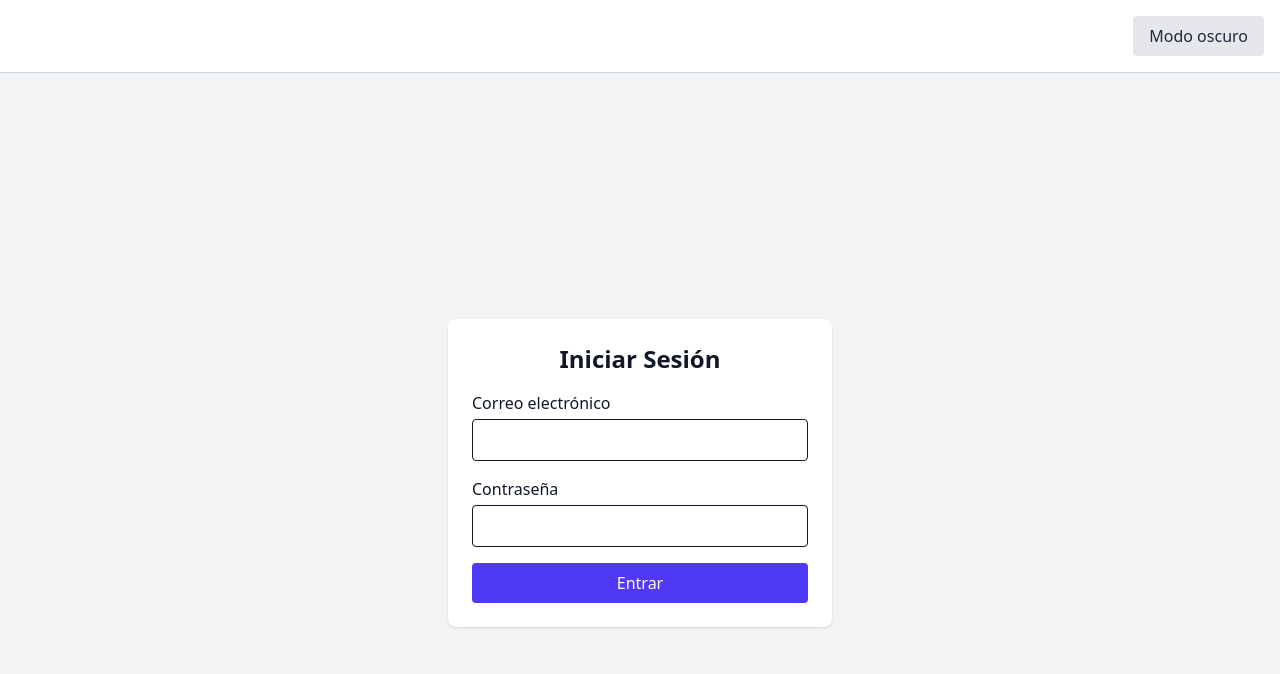
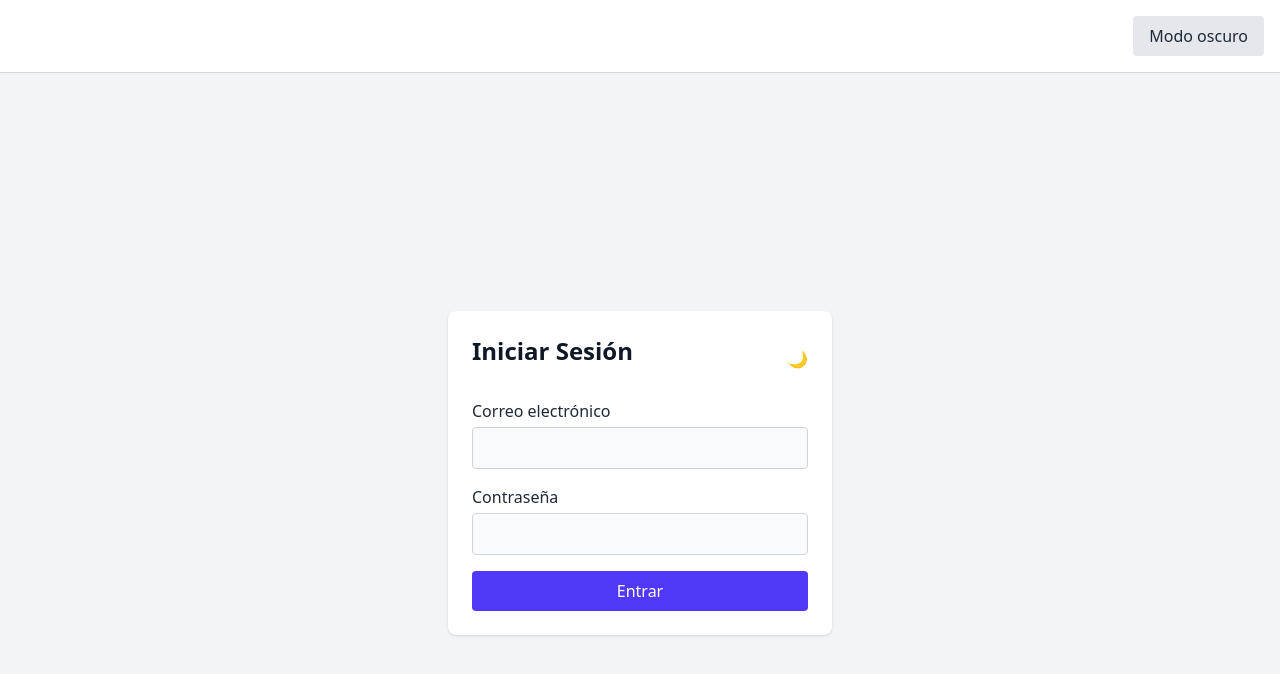
Before and after one commit to iLegalJm/agenda-front, a React (Vite) app: page /login in a window 1280 px wide. Shown: the top 674 px of the page. Built offline with nearby package versions, Linux system fonts and the light colour scheme.

Commit message:
feat: agregar soporte para tema oscuro y mejorar estilos en la página de Login

```diff
--- a/src/pages/Login.tsx
+++ b/src/pages/Login.tsx
@@ -1,3 +1,4 @@
+import { useTheme } from '../context/ThemeContext'
 import { useForm } from 'react-hook-form';
 import { zodResolver } from '@hookform/resolvers/zod';
 import * as z from 'zod';
@@ -10,6 +11,7 @@ const schema = z.object({
 type FormData = z.infer<typeof schema>;
 
 export default function Login() {
+    const { theme, toggleTheme } = useTheme();
 
     const { register, handleSubmit, formState: { errors } } = useForm<FormData>({
         resolver: zodResolver(schema)
@@ -35,31 +37,57 @@ export default function Login() {
     // };
 
     return (
-        <div className="min-h-screen flex items-center justify-center bg-gray-100">
-            <div className="w-full max-w-sm bg-white rounded-lg shadow p-6">
-                <h1 className="text-2xl font-bold mb-4 text-center">Iniciar Sesión</h1>
+        <div className="min-h-screen flex items-center justify-center bg-gray-100 dark:bg-gray-900">
+            <div className="w-full max-w-sm bg-white dark:bg-gray-800 rounded-lg shadow p-6">
+                {/* Cabecera con botón de tema */}
+                <div className="flex justify-between items-center mb-4">
+                    <h1 className="text-2xl font-bold mb-4 text-center text-gray-900 dark:text-gray-100">
+                        Iniciar Sesión
+                    </h1>
+                    <button
+                        onClick={toggleTheme}
+                        className="ml-2 text-gray-600 dark:text-gray-300 hover:text-gray-900 dark:hover:text-white"
+                        title={`Cambiar a modo ${theme === 'light' ? 'oscuro' : 'claro'}`}
+                    >
+                        {theme === 'light' ? '🌙' : '☀️'}
+                    </button>
+                </div>
+
                 <form onSubmit={handleSubmit(fakeLogin)} className="space-y-4">
+                    {/* Email */}
                     <div>
-                        <label className="block mb-1 font-medium">Correo electrónico</label>
+                        <label className="block mb-1 font-medium text-gray-800 dark:text-gray-200">
+                            Correo electrónico
+                        </label>
                         <input
                             type="email"
                             {...register('email')}
-                            className="w-full border rounded p-2"
+                            className="w-full border rounded p-2 bg-gray-50 dark:bg-gray-700 border-gray-300 dark:border-gray-600 text-gray-900 dark:text-gray-100"
                         />
-                        {errors.email && <p className="text-red-500 text-sm">{errors.email.message}</p>}
+                        {errors.email && (
+                            <p className="text-red-500 text-sm">{errors.email.message}</p>
+                        )}
                     </div>
+
+                    {/* Contraseña */}
                     <div>
-                        <label className="block mb-1 font-medium">Contraseña</label>
+                        <label className="block mb-1 font-medium text-gray-800 dark:text-gray-200">
+                            Contraseña
+                        </label>
                         <input
                             type="password"
                             {...register('password')}
-                            className="w-full border rounded p-2"
+                            className="w-full border rounded p-2 bg-gray-50 dark:bg-gray-700 border-gray-300 dark:border-gray-600 text-gray-900 dark:text-gray-100"
                         />
-                        {errors.password && <p className="text-red-500 text-sm">{errors.password.message}</p>}
+                        {errors.password && (
+                            <p className="text-red-500 text-sm">{errors.password.message}</p>
+                        )}
                     </div>
+
+                    {/* Botón */}
                     <button
                         type="submit"
-                        className="w-full bg-indigo-600 text-white py-2 rounded hover:bg-indigo-700 transition-colors"
+                        className="w-full bg-indigo-600 hover:bg-indigo-700 text-white py-2 rounded transition-colors"
                     >
                         Entrar
                     </button>
```
